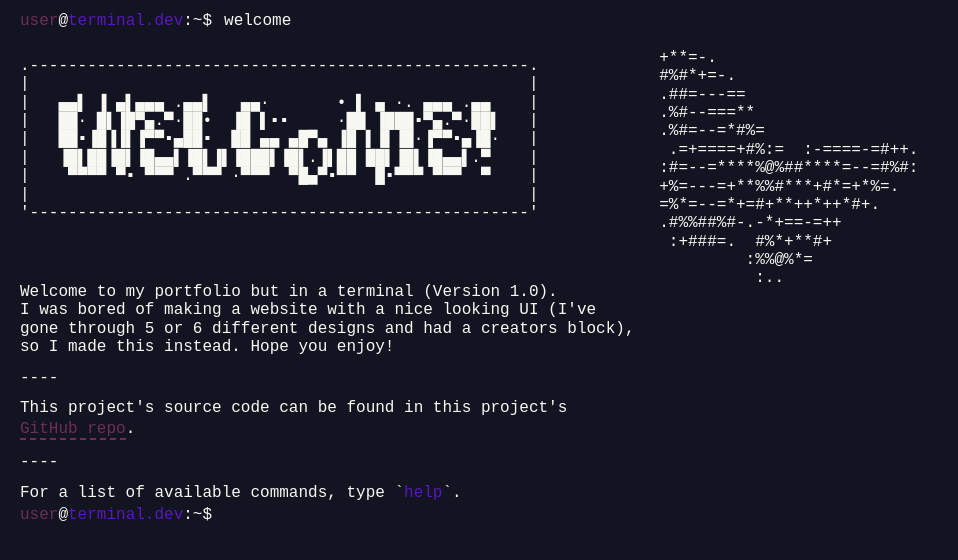
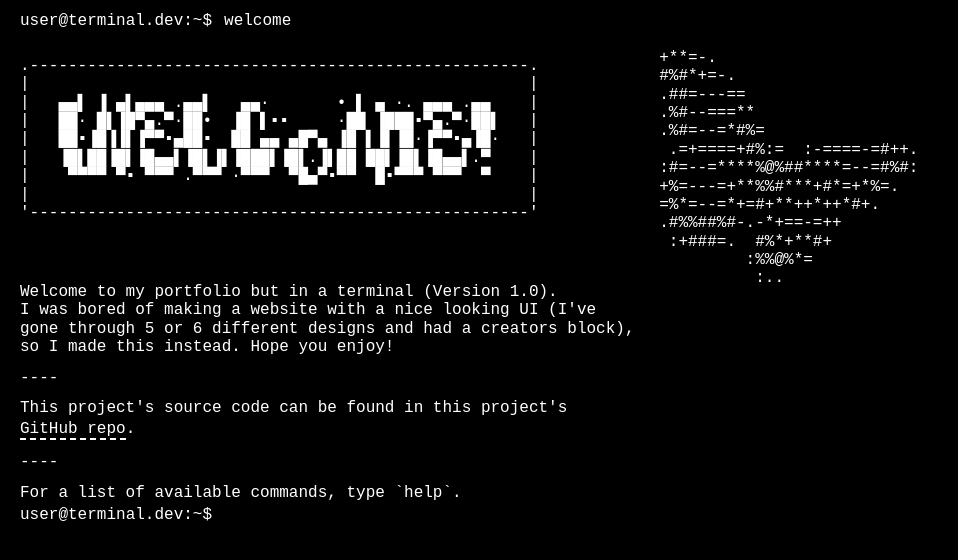
Before and after one commit to J-992/terminal, a React (Vite) app: page / in a window 1280 px wide. Shown: the top 560 px of the page, without its empty margins (0-958 px from the left). Built offline with nearby package versions, Linux system fonts and the light colour scheme.

Commit message:
lil edits :)

```diff
--- a/src/components/styles/themes.ts
+++ b/src/components/styles/themes.ts
@@ -9,15 +9,15 @@ const theme: Themes = {
     id: "T_001",
     name: "dark",
     colors: {
-      body: "#121421",
-      scrollHandle: "#44475A",
-      scrollHandleHover: "#6272A4",
-      primary: "#5b17bd",
-      secondary: "#702e54",
+      body: "#000000",
+      scrollHandle: "#383838",
+      scrollHandleHover: "#5e5e5e",
+      primary: "#ffffff",
+      secondary: "#ffffff",
       text: {
-        100: "#F8F8F2",
-        200: "#E6E6E6",
-        300: "#BFBFBF",
+        100: "#ffffff",
+        200: "#ffffff",
+        300: "#ffffff",
       },
     },
   },
@@ -37,22 +37,6 @@ const theme: Themes = {
       },
     },
   },
-  "blue-matrix": {
-    id: "T_003",
-    name: "blue-matrix",
-    colors: {
-      body: "#101116",
-      scrollHandle: "#424242",
-      scrollHandleHover: "#616161",
-      primary: "#00ff9c",
-      secondary: "#60fdff",
-      text: {
-        100: "#ffffff",
-        200: "#c7c7c7",
-        300: "#76ff9f",
-      },
-    },
-  },
   espresso: {
     id: "T_004",
     name: "espresso",
@@ -66,22 +50,6 @@ const theme: Themes = {
         100: "#F7F7F7",
         200: "#EEEEEE",
         300: "#5b5b5b",
-      },
-    },
-  },
-  "green-goblin": {
-    id: "T_005",
-    name: "green-goblin",
-    colors: {
-      body: "#000000",
-      scrollHandle: "#2E2E2E",
-      scrollHandleHover: "#414141",
-      primary: "#E5E500",
-      secondary: "#04A500",
-      text: {
-        100: "#01FF00",
-        200: "#04A5B2",
-        300: "#E50101",
       },
     },
   },
```
Also changed, not shown: 1 other file (tests, documents, lock files or other folders).
